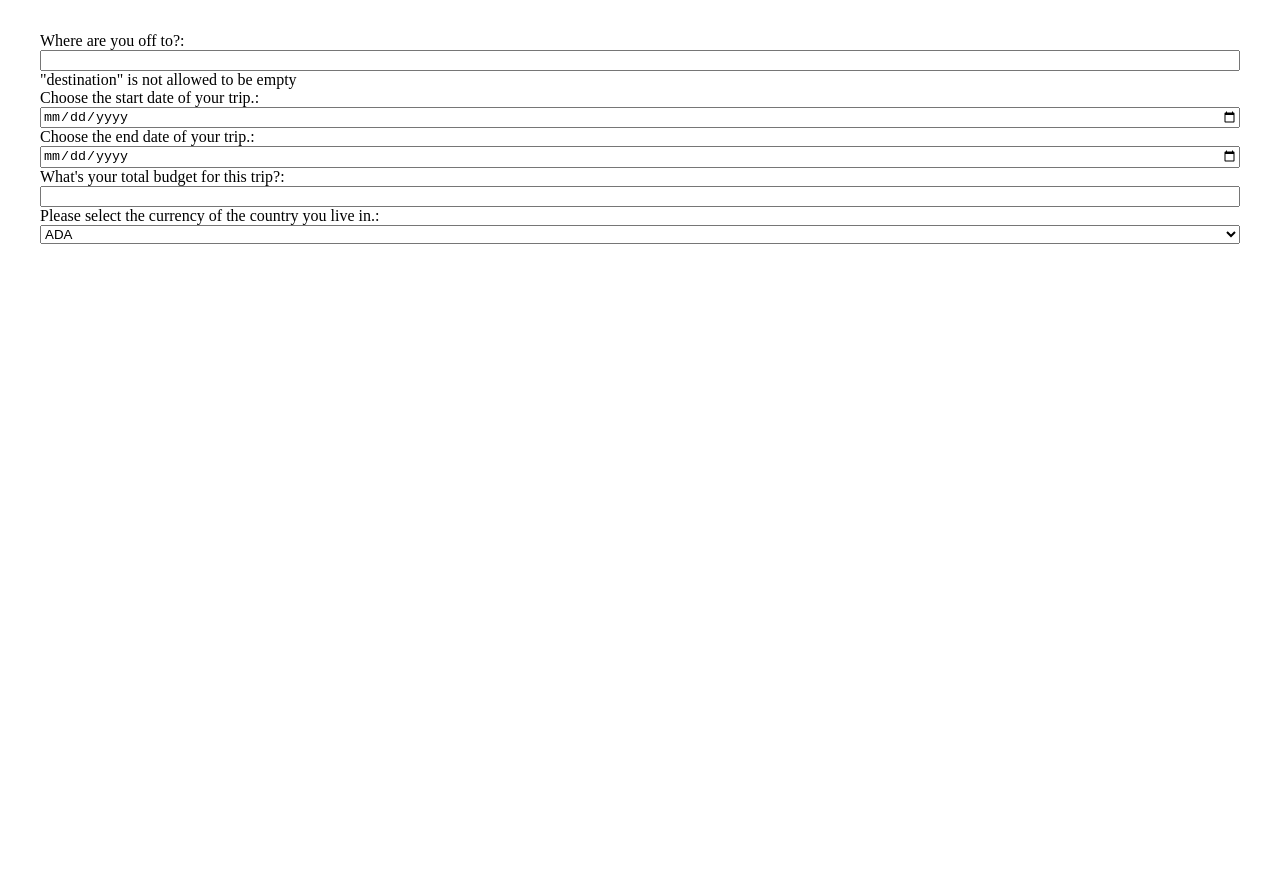
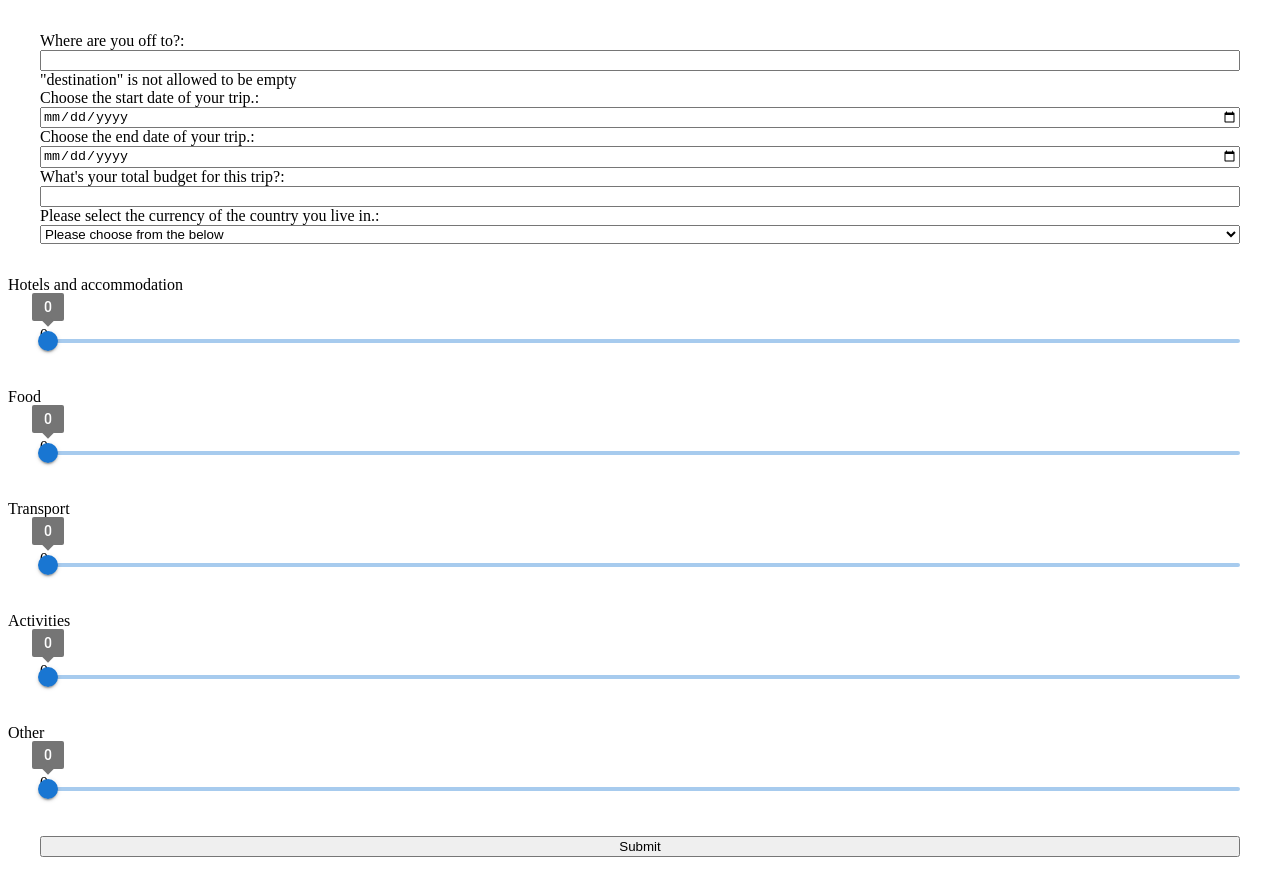
Before and after one commit to russell-gh/travel-tally, a React (Vite) app: page /onboarding in a window 1280 px wide. Before the commit the page ends 800 px from the top, so only its background shows below. Built offline with nearby package versions, Linux system fonts and the light colour scheme.

Commit message:
changed second form to sliders

```diff
--- a/src/components/Onboarding/Onboarding.jsx
+++ b/src/components/Onboarding/Onboarding.jsx
@@ -6,6 +6,7 @@ import { useDispatch, useSelector } from "react-redux";
 import { addTrip } from "../../redux/onboardingSlice.js";
 import { validate } from "./validation/validate.js";
 import { toPennies, stringToTimestamp, generateId } from "./utils.js";
+import { SliderComp } from "./SliderComp.jsx";
 
 const Onboarding = () => {
   // const trips = useSelector(selectTrips);
@@ -24,7 +25,7 @@ const Onboarding = () => {
     budgetOther: "",
   });
 
-  const [visible, setVisible] = useState(false);
+  const [visible, setVisible] = useState(true);
   const [errors, setErrors] = useState({});
   const dispatch = useDispatch();
 
@@ -51,7 +52,6 @@ const Onboarding = () => {
     );
     const errorIds = Object.keys(validationResult);
     const result = ids.some((id) => errorIds.includes(id));
-    console.log(result);
     if (!result) {
       setVisible(true);
     }
@@ -127,6 +127,7 @@ const Onboarding = () => {
               options={question.options}
               defaultValue={question.defaultValue}
               error={errors[question.id]}
+              choose={question.choose}
               callback={
                 question.type === "button" ? handleSubmit : handleChange
               }
@@ -142,29 +143,22 @@ const Onboarding = () => {
       <form>
         {createFormSection(onboardingQuestions.primaryForm)}
 
-        {/* <Button text={"test"} className={"viewMore"} /> */}
+        {visible && (
+            onboardingQuestions.secondaryForm.map((question) => {
+          return (
+            <SliderComp
+              label={question.label}
+              budgetTotal={onboardingDetails.budgetTotal}
+              id={question.id}
+              callback={handleChange}
+            />
+          );
+        })
 
-        {visible && (
-          <>
-            <h1>
-              Great. Let's break down your budget of{" "}
-              {onboardingDetails.budgetTotal} {onboardingDetails.homeCurrency}
-            </h1>
-            {/* change this to a func and add message to be displayed if they over-allocate */}
-            <h2>
-              You have{" "}
-              {onboardingDetails.budgetTotal -
-                onboardingDetails.budgetHotel -
-                onboardingDetails.budgetOther -
-                onboardingDetails.budgetActivities -
-                onboardingDetails.budgetTransport -
-                onboardingDetails.budgetFood}{" "}
-              {onboardingDetails.homeCurrency} remaining to allocate.
-            </h2>
+        )}
 
-            {createFormSection(onboardingQuestions.secondaryForm)}
-          </>
-        )}
+
+        {createFormSection(onboardingQuestions.submit)}
       </form>
     </div>
   );
--- /dev/null
+++ b/src/components/Onboarding/SliderComp.jsx
@@ -0,0 +1,22 @@
+import { Slider, Stack, Typography } from "@mui/material";
+
+export const SliderComp = ({label, id, budgetTotal, callback}) => {
+  return (
+    <>
+      <p>{label}</p>
+      <Stack direction="row">
+        <p>0</p>
+        <Slider
+          min={0}
+          max={Number(budgetTotal)}
+          valueLabelDisplay="on"
+          // onChange={(e,newValue)=>console.log(e.target.value, newValue)}
+          onChange={(e)=>callback(e,id)}
+        />
+        <p>{budgetTotal}</p>
+      </Stack>
+    </>
+  );
+};
+
+//add aria stuff
--- a/src/components/Onboarding/onboardingQuestions.js
+++ b/src/components/Onboarding/onboardingQuestions.js
@@ -6,7 +6,8 @@ for (const key of Object.keys(currencyCodes)) {
   currencies.push({ value: key, name: key });
 }
 export const onboardingQuestions = {
-  primaryForm:[{
+  primaryForm: [
+    {
       type: "text",
       id: "destination",
       label: "Where are you off to?",
@@ -35,10 +36,13 @@ export const onboardingQuestions = {
       id: "homeCurrency",
       label: "Please select the currency of the country you live in.",
       name: "homeCurrency",
+      choose: true,
       options: currencies,
       value: currencies[0].value,
-  }],
-  secondaryForm:[{
+    },
+  ],
+  secondaryForm: [
+    {
       type: "number",
       id: "budgetHotel",
       name: "budgetHotel",
@@ -68,10 +72,12 @@ export const onboardingQuestions = {
       name: "budgetOther",
       label: "Other",
     },
+  ],
+  submit: [
     {
       type: "button",
       id: "onboardingFormSubmit",
       label: "Great, you're all set! Let's visit your dashboard >",
-  }],
-
+    },
+  ],
 };
--- a/src/reusable-code/FormElement.jsx
+++ b/src/reusable-code/FormElement.jsx
@@ -110,11 +110,11 @@ const FormElement = ({
             name={name}
             id={id}
             onChange={(e) => {
-              callback(e, id);
+              callback(e.target.textContent, id);
             }}
           >
             {choose && (
-              <option disabled value="">
+              <option disabled selected value="">
                 Please choose from the below
               </option>
             )}
```
Lines whose indentation alone changed are shown as unchanged.
